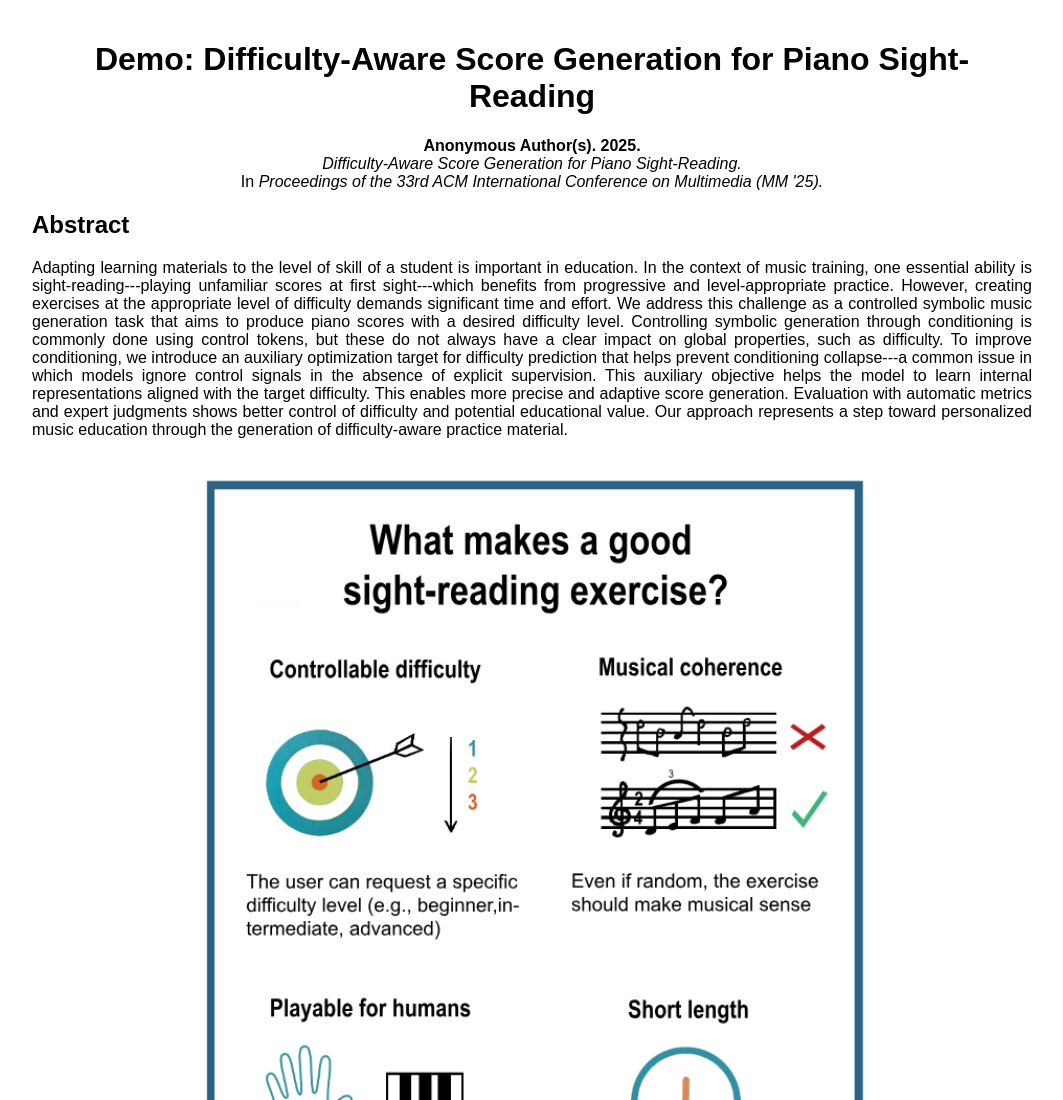
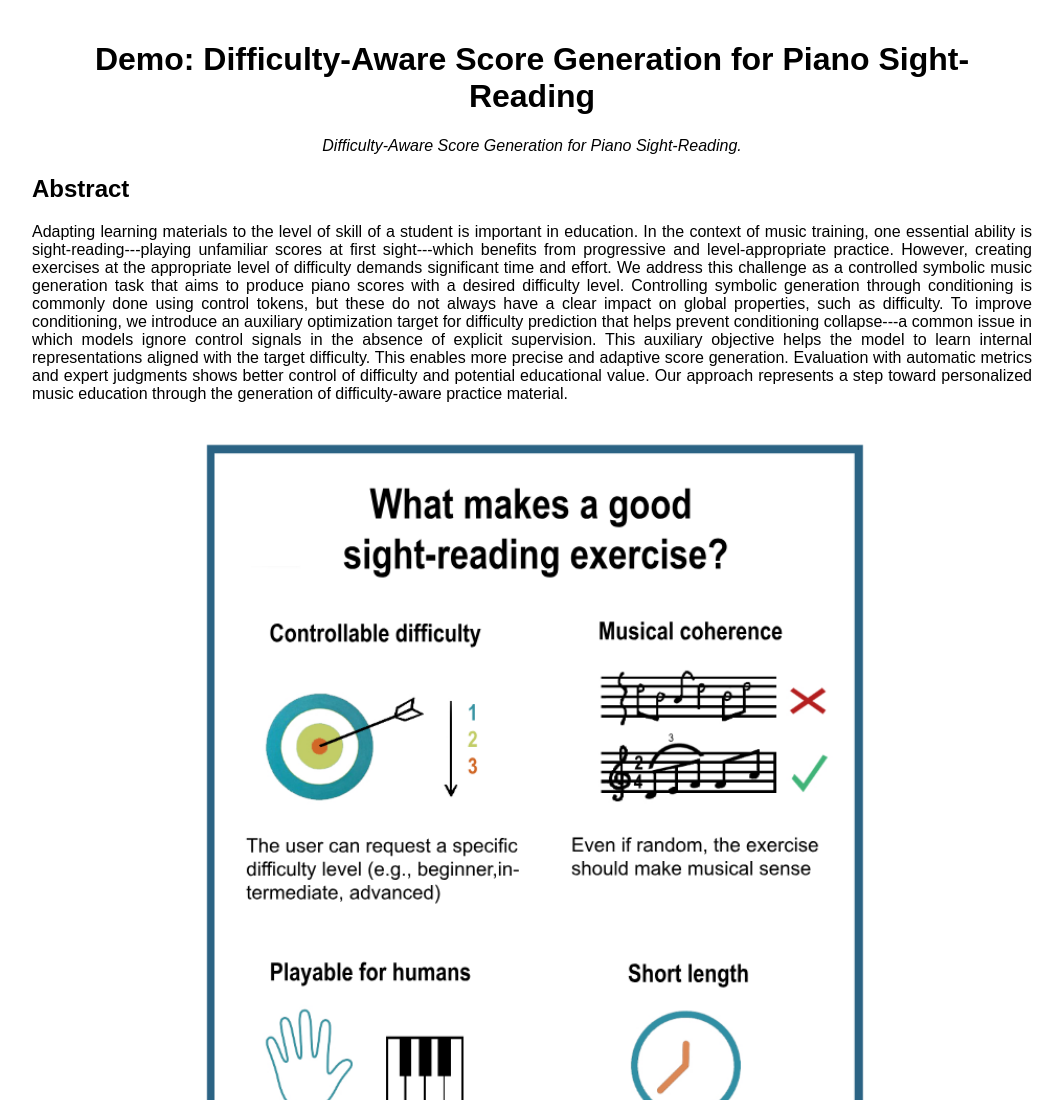
Before and after one commit to sight25/sight25.github.io, a plain HTML site: page index.html in a window 1280 px wide. Shown: the top 1100 px of the page, without its empty margins (108-1171 px from the left). Drawn offline with Linux system fonts and the light colour scheme.

Commit message:
Update index.html

```diff
--- a/index.html
+++ b/index.html
@@ -33,9 +33,7 @@
 <body>
 
     <h1>Demo: Difficulty-Aware Score Generation for Piano Sight-Reading</h1>
-    <p><strong>Anonymous Author(s). 2025.</strong><br>
     <em>Difficulty-Aware Score Generation for Piano Sight-Reading.</em><br>
-    In <em>Proceedings of the 33rd ACM International Conference on Multimedia (MM '25).</em></p>
 
     <div class="abstract">
         <h2>Abstract</h2>
```
